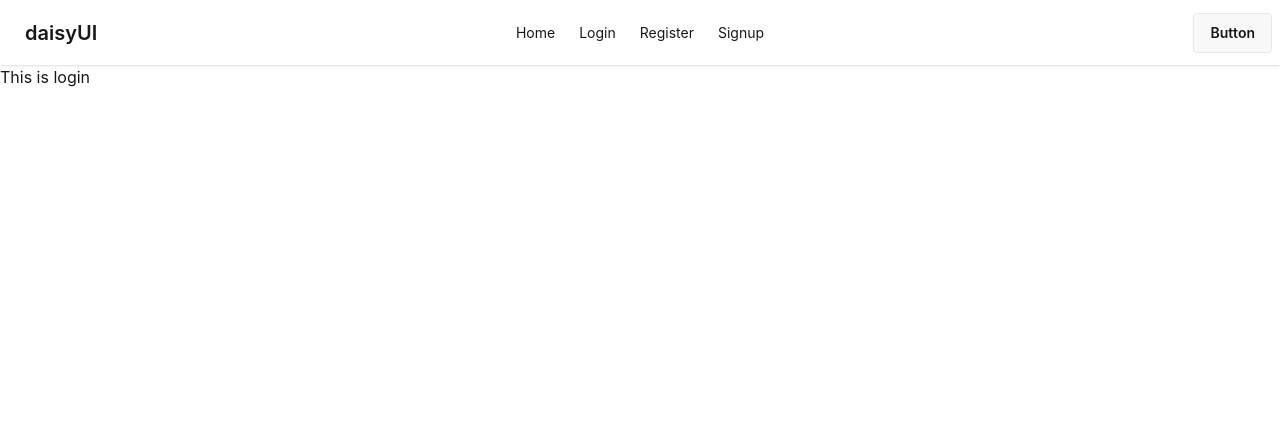
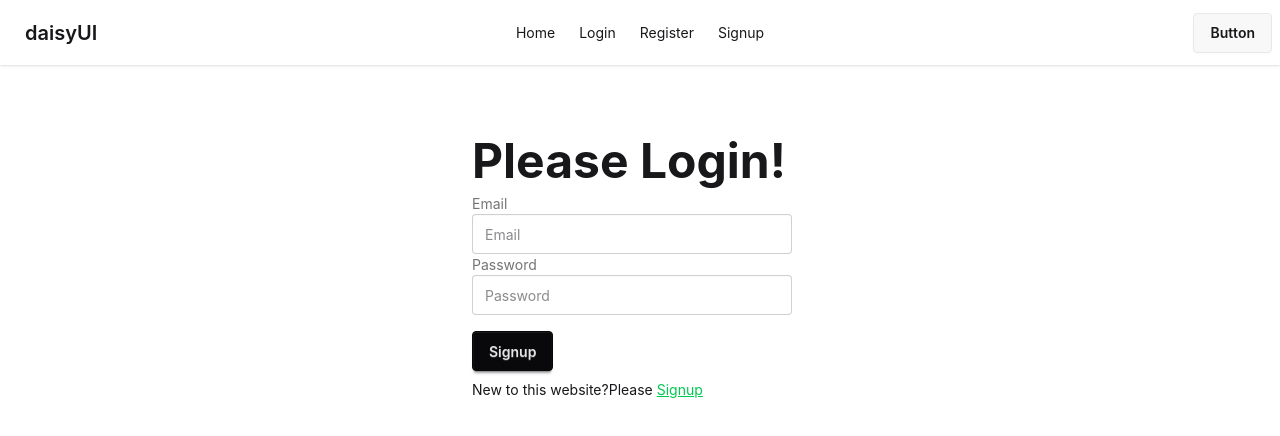
Before and after one commit to areful75/explore-email-password-auth-final, a React (Vite) app: page /login in a window 1280 px wide. Shown: the top 436 px of the page. Built offline with nearby package versions, Linux system fonts and the light colour scheme.

Commit message:
added login auth system

```diff
--- a/src/components/Login.jsx
+++ b/src/components/Login.jsx
@@ -1,9 +1,59 @@
-import React from 'react';
+import { signInWithEmailAndPassword } from 'firebase/auth';
+import React, { useState } from 'react';
+import { auth } from '../firebase.init';
+import { Link } from 'react-router';
 
 const Login = () => {
+    const [success, setSuccess] = useState(false);
+    const [error, setError] = useState('');
+
+    const handleLogin = (event) => {
+        event.preventDefault();
+        const email = event.target.email.value;
+        const password = event.target.password.value;
+        console.log(email, password);
+        setError('');
+        setSuccess(false);
+
+        signInWithEmailAndPassword(auth, email, password)
+            .then(result => {
+                console.log(result);
+                setSuccess(true);
+            })
+            .catch(error => {
+                console.log(error);
+                setError(error.message);
+            });
+    }
     return (
-        <div>
-            <h1>This is login</h1>
+        <div className="card bg-base-100 w-full mx-auto max-w-sm shrink-0  mt-12">
+            <div className="card-body">
+                <h1 className="text-5xl font-bold">Please Login!</h1>
+
+                <form onSubmit={handleLogin} >
+                    <label className="label">Email</label>
+                    <input name="email" type="email" className="input" placeholder="Email" />
+                    <label className="label">Password</label>
+
+                        <input
+                            name="password"
+                            type= 'password'
+                            className="input"
+                            placeholder="Password" />
+
+
+                    <br />
+                    <button className="btn btn-neutral mt-4">Signup</button>
+                </form>
+                <p>New to this website?Please <Link to='/signup' className='text-green-500 underline'> Signup</Link></p>
+                {
+                    error && <p className='text-red-500 mt-4'>{error}</p>
+                }
+                {
+                    success && <p className='text-green-500 mt-4'>Login successful!</p>
+                }
+
+            </div>
         </div>
     );
 };
--- a/src/components/Signup.jsx
+++ b/src/components/Signup.jsx
@@ -2,6 +2,7 @@ import { createUserWithEmailAndPassword } from 'firebase/auth';
 import React, { useState } from 'react';
 import { auth } from '../firebase.init';
 import { FaEye, FaEyeSlash } from "react-icons/fa";
+import { Link } from 'react-router';
 
 
 const Signup = () => {
@@ -76,6 +77,7 @@ const Signup = () => {
                     <br />
                     <button className="btn btn-neutral mt-4">Signup</button>
                 </form>
+                <p>Already have an account?.please <Link to='/login' className='text-blue-500 underline'>Login</Link></p>
                 {
                     errorMessage && <p className='text-red-500 mt-4'>{errorMessage}</p>
                 }
```
